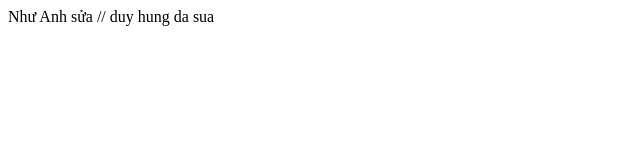
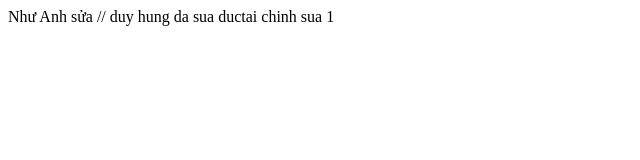
Before and after one commit to nhuanh9/test-git-j2, a plain HTML site: page index.html in a window 1280 px wide. Shown: the whole page, without its empty margins (0-640 px from the left). Drawn offline with Linux system fonts and the light colour scheme.

Commit message:
tai chinh sua lan 1

```diff
--- a/index.html
+++ b/index.html
@@ -7,5 +7,6 @@
 <body>
     Như Anh sửa
 // duy hung da sua
+ductai chinh sua 1
 </body>
 </html>
```
